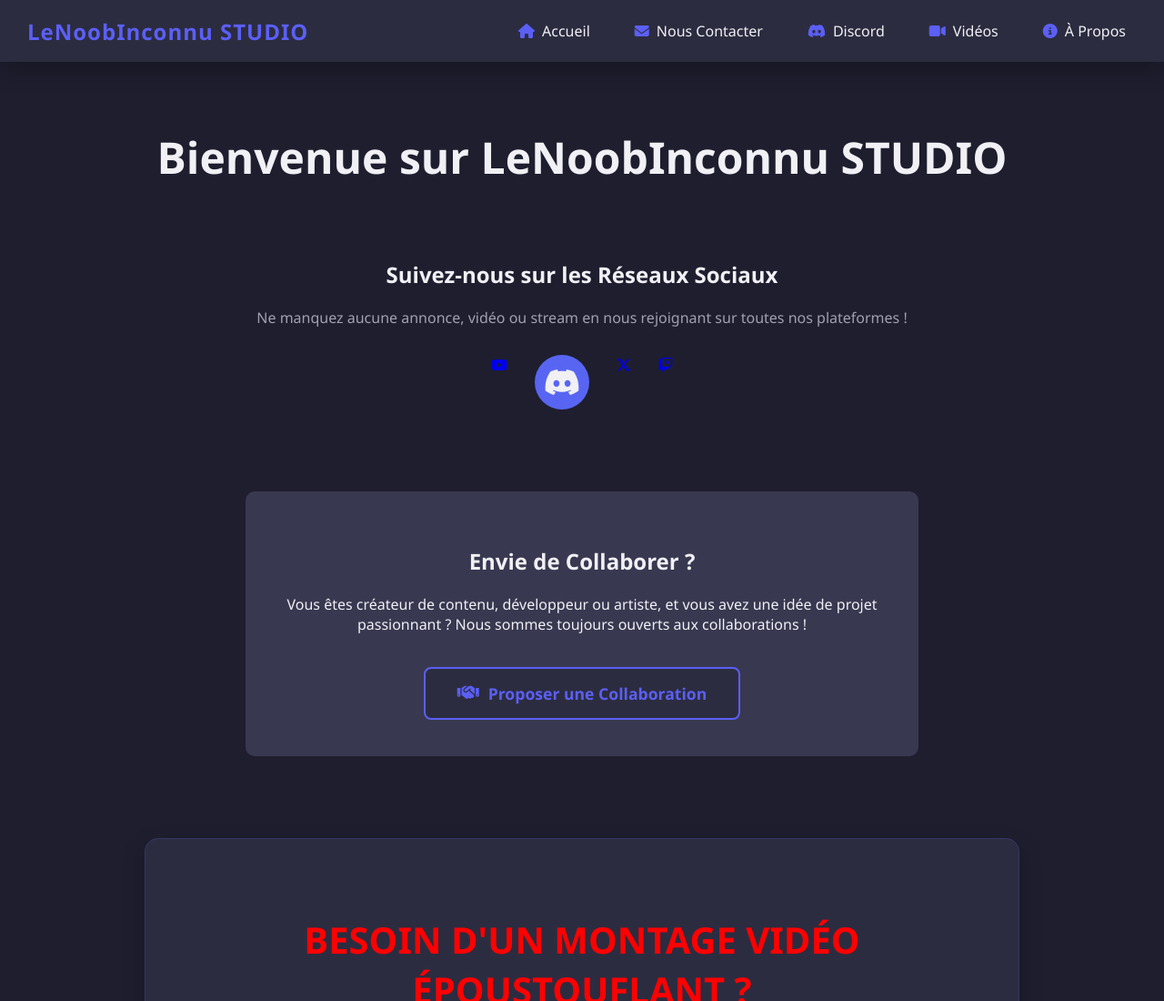
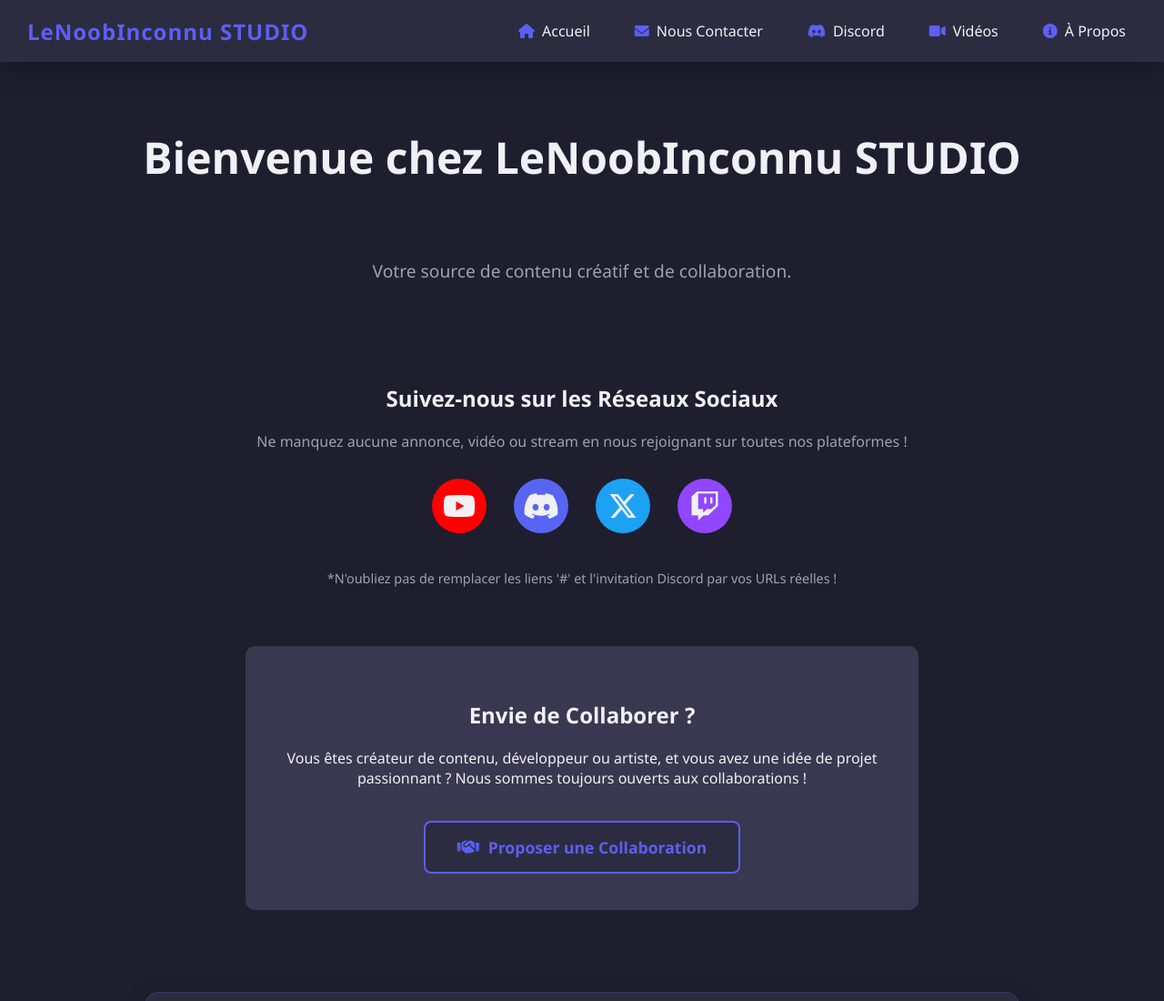
Before and after one commit to LeNoobInconnu/STUDIO, a plain HTML site: page index.html in a window 1280 px wide. Shown: the top 1100 px of the page at 91% size. Drawn offline with Linux system fonts and the light colour scheme.

Commit message:
Update index.html

```diff
--- a/index.html
+++ b/index.html
@@ -272,8 +272,10 @@
 
     <!-- Contenu Principal de la page d'Accueil -->
     <main class="content">
-        <h1>Bienvenue sur LeNoobInconnu STUDIO</h1>
- <!-- 1. Section Réseaux Sociaux (MAINTENANT EN PREMIER) -->
+        <h1>Bienvenue chez LeNoobInconnu STUDIO</h1>
+        <p class="subtitle">Votre source de contenu créatif et de collaboration.</p>
+
+        <!-- 1. Section Réseaux Sociaux (MAINTENANT EN PREMIER) -->
         <section class="social-section">
             <h2>Suivez-nous sur les Réseaux Sociaux</h2>
             <p style="color: var(--text-secondary);">
@@ -282,23 +284,24 @@
 
             <div class="social-links">
                 <!-- YouTube -->
-                <a href="#" class="https://www.youtube.com/@LeNoobInconnu" target="_blank" title="YouTube">
+                <a href="#" class="social-link social-youtube" target="_blank" title="YouTube">
                     <i class="fa-brands fa-youtube"></i>
                 </a>
                 <!-- Discord -->
-                <a href="https://discord.gg/PbntRm5sNy" class="social-link social-discord" target="_blank" title="Discord">
+                <a href="https://discord.gg/votre-invitation" class="social-link social-discord" target="_blank" title="Discord">
                     <i class="fa-brands fa-discord"></i>
                 </a>
                 <!-- Twitter/X -->
-                <a href="#" class="https://x.com/LeNoobInconnu" target="_blank" title="Twitter / X">
+                <a href="#" class="social-link social-twitter" target="_blank" title="Twitter / X">
                     <i class="fa-brands fa-x-twitter"></i>
                 </a>
                 <!-- Twitch (ou autre) -->
-                <a href="#" class="https://www.twitch.tv/lenoobinconnu" target="_blank" title="Twitch">
+                <a href="#" class="social-link social-twitch" target="_blank" title="Twitch">
                     <i class="fa-brands fa-twitch"></i>
                 </a>
             </div>
             <p style="color: var(--text-secondary); margin-top: 40px; font-size: 0.9rem;">
+                *N'oubliez pas de remplacer les liens '#' et l'invitation Discord par vos URLs réelles !
             </p>
         </section>
 
```
